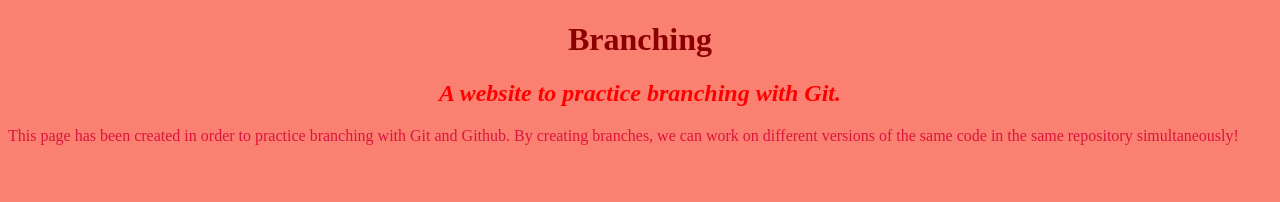
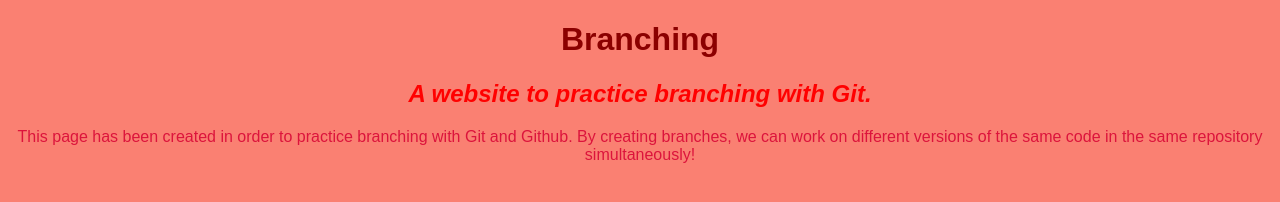
Before and after one commit to maliti-mark/polling-app-1, a plain HTML site: page branching-test-project/branching-website.html in a window 1280 px wide. Drawn offline with Linux system fonts and the light colour scheme.

Commit message:
make all fonts sans-serif style.

```diff
--- a/branching-test-project/CSS/styles.css
+++ b/branching-test-project/CSS/styles.css
@@ -12,4 +12,6 @@ p{
 }
 body{
   background-color: salmon;
+  font-family: sans-serif;
+  text-align: center;
 }
```
